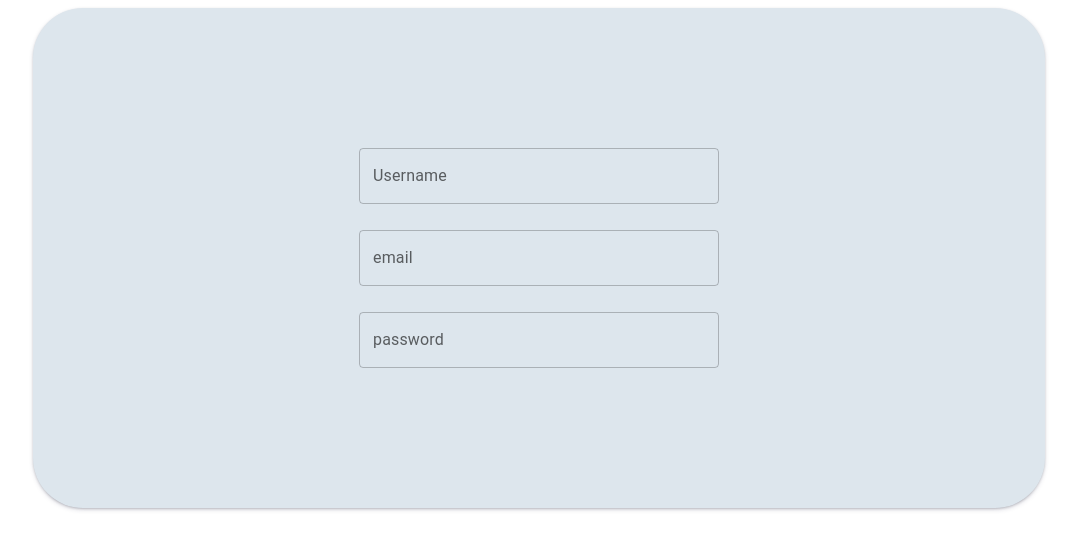
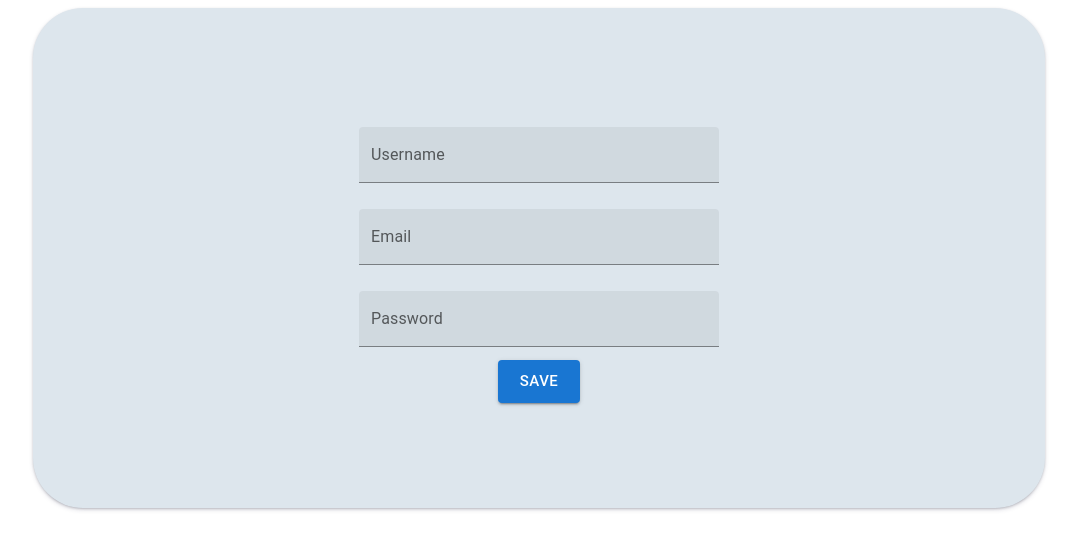
Before and after one commit to Ahmed-Mohammed-11/Grey, a Next.js app in the folder front_end/: page /profile in a window 1280 px wide. Shown: the top 550 px of the page, without its empty margins (101-1178 px from the left). Built offline with nearby package versions, Linux system fonts and the light colour scheme.

Commit message:
nothing too :(

```diff
--- a/front_end/src/app/constants/apiConstants.tsx
+++ b/front_end/src/app/constants/apiConstants.tsx
@@ -12,3 +12,4 @@ export const FEED_ENDPOINT = CREATE_POST_ENDPOINT + '/feed';
 export const EXPLORE_ENDPOINT = CREATE_POST_ENDPOINT + '/explore';
 export const DIARY_ENDPOINT = CREATE_POST_ENDPOINT + '/diary';
 export const SAVED_ENDPOINT = CREATE_POST_ENDPOINT + '/saved';
+export const UPDATE_USER_ENDPOINT = '/user/update'
--- a/front_end/src/app/profile/page.tsx
+++ b/front_end/src/app/profile/page.tsx
@@ -1,28 +1,90 @@
 'use client'
-import { Box, TextField } from "@mui/material";
-import styles from './page.module.css'
-
+import { Box, Button, TextField } from "@mui/material";
+import styles from './page.module.css';
+import {useEffect, useRef, useState} from 'react';
+import clientValidateForm from "../security/userValidation/clientFormValidation";
+import updateUserController from "../services/updateUserController";
+import { UPDATE_USER_ENDPOINT } from "../constants/apiConstants";
+import toJSON from "../utils/readableStreamResponseBodytoJSON";
 function Profile() {
 
-  console.log(localStorage.getItem("Authorization"))
+  const usernameRef = useRef<HTMLInputElement>(null);
+  const emailRef = useRef<HTMLInputElement>(null);
+  const passwordRef = useRef<HTMLInputElement>(null);
 
+  const [isUserValid, setIsUserValid] = useState({
+    username: true,
+    email: true,
+    password: true
+  });
+
+  const [errors, setErrors] = useState({
+    username: "",
+    email: "",
+    password: ""
+  });
+
+  const fetchServerResponse = async (userDto: UserDTO) => {
+
+  }
+
+  const sendRequest = (user: User) => {
+    let userDto: UserDTO = {
+      username: user.username,
+      email: user.email,
+      password: user.password
+    }
+
+    fetchServerResponse(userDto)
+  }
+
+  const handleUpdate = () => {
+    let user: User = {
+      username: usernameRef.current!.value,
+      email: emailRef.current!.value,
+      password: passwordRef.current!.value
+    }
+
+    let {isUserValid, errors} = clientValidateForm(user)
+    setIsUserValid(isUserValid)
+    setErrors(errors)
+
+    isUserValid.username && isUserValid.email && isUserValid.password && sendRequest(user)
+  }
 
   return (
     <Box className={styles.container}>
       <Box className={styles.signupForm}>
         <TextField className={styles.textArea}
           label='Username'
-          placeholder='username'
+          placeholder='new username'
+          inputRef={usernameRef}
+          variant="filled"
+          error={!isUserValid.username}
+          helperText={(isUserValid.username)? "" : errors.username}
         >
         </TextField>
         <TextField className={styles.textArea}
-          label='email'
-          placeholder='user email'
+          label='Email'
+          placeholder='new email'
+          inputRef={emailRef}
+          variant="filled"
+          error={!isUserValid.email}
+          helperText={(isUserValid.email)? "" : errors.email}
         ></TextField>
         <TextField className={styles.textArea}
-          label='password'
-          placeholder='password'
+          label='Password'
+          placeholder='new password'
+          inputRef={passwordRef}
+          variant="filled"
+          error={!isUserValid.password}
+          helperText={(isUserValid.password)? "" : errors.password}
         ></TextField>
+        <Button className={styles.button}
+          variant="contained"
+          size="large"
+          onClick={handleUpdate}
+        >save</Button>
       </Box>
     </Box>
   )
--- a/front_end/src/app/security/userValidation/clientFormValidation.tsx
+++ b/front_end/src/app/security/userValidation/clientFormValidation.tsx
@@ -67,7 +67,6 @@ function validatePassword(formData: any) {
 }
 
 function clientValidateForm(formData: any) {
-
     isUserValid = {
         username: true,
         email: true,
--- /dev/null
+++ b/front_end/src/app/services/updateUserController.tsx
@@ -0,0 +1,20 @@
+import { json } from "stream/consumers";
+import { BASE_BACKEND_URL } from "../constants/apiConstants";
+
+class UpdateUserConroller {
+  sendPutRequest(payload: Object, endpoint: string):Promise<Response> {
+    const url = BASE_BACKEND_URL + endpoint
+    let headers = new Headers();
+    headers.append('Content-Type', 'application/json');
+    headers.append('Authorization', localStorage.getItem("Authorization")!);
+    headers.append('mode','cors')
+    return fetch(url, {
+        method: 'PUT',
+        body: JSON.stringify(payload),
+        headers: headers
+    });
+  }
+}
+
+const updateUserController = new UpdateUserConroller();
+export default updateUserController;
```
